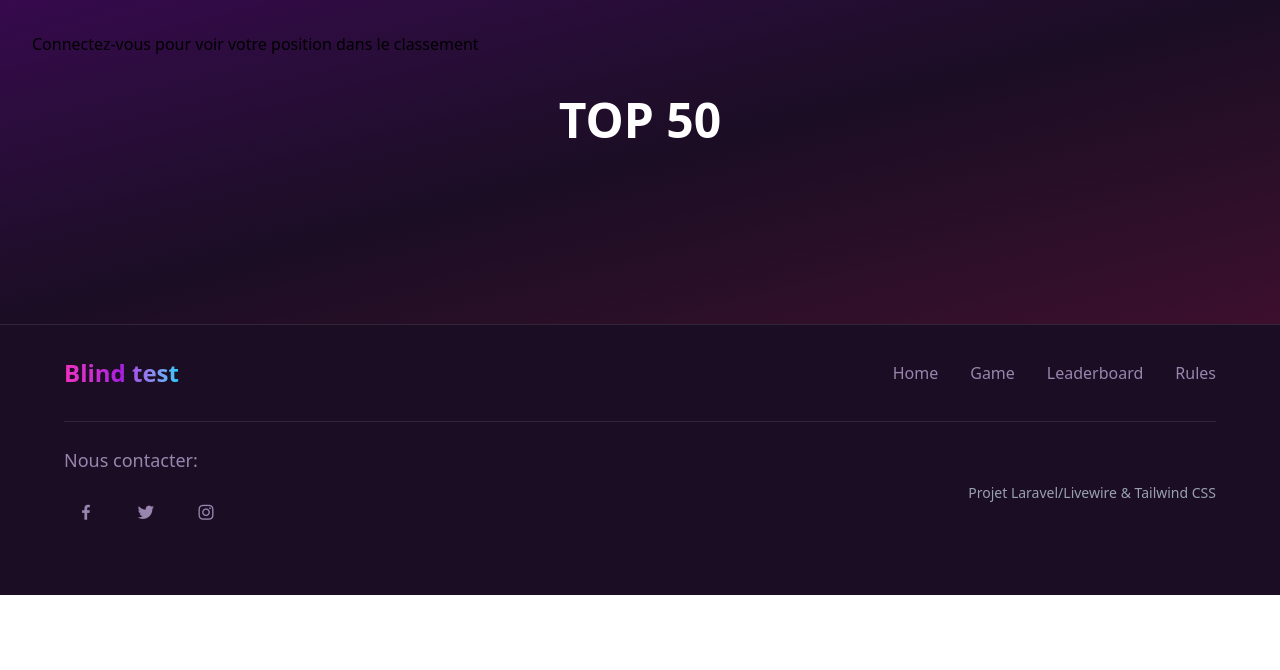
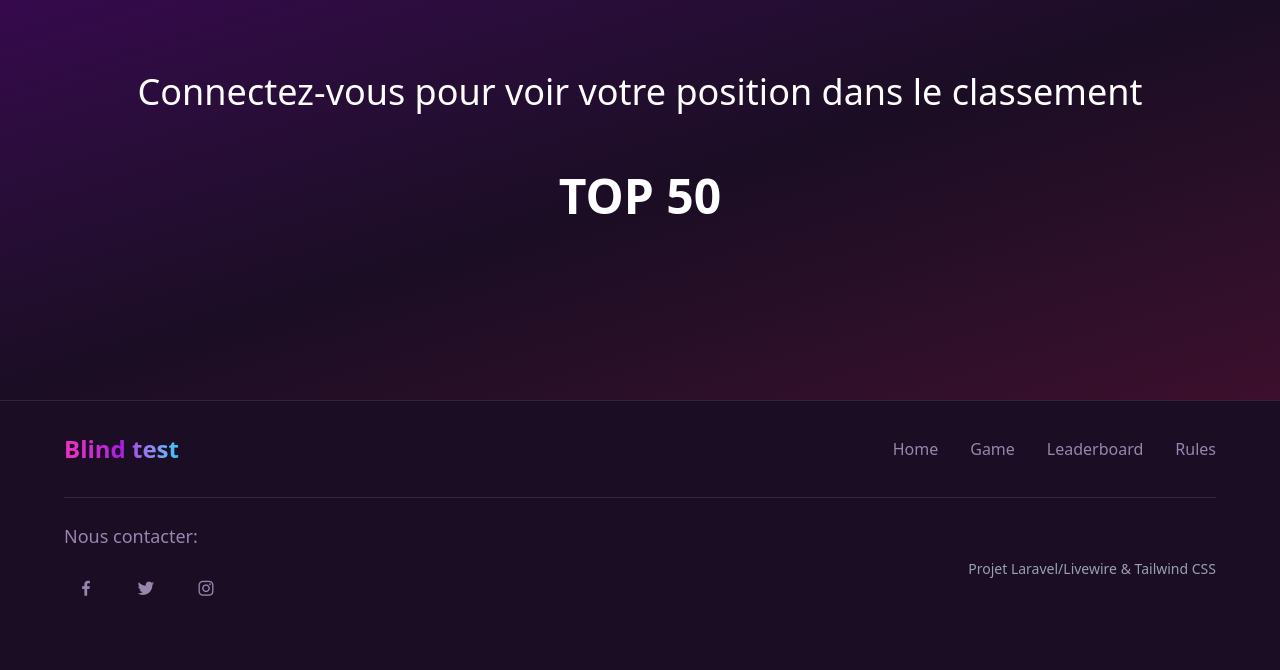
Before and after one commit to MahCelestine/MahieuxCelestineLivewire, a Laravel app: page /leaderboard in a window 1280 px wide. Shown: the part 72-742 px from the top of the page. Run offline with Laravel 12, Linux system fonts and the light colour scheme; data that the repository does not hold is empty; style sheets or scripts are compiled from the project's sources; some libraries are stand-ins or nearby versions.

Commit message:
modif css leaderboard

```diff
--- a/resources/views/livewire/leaderboard-page.blade.php
+++ b/resources/views/livewire/leaderboard-page.blade.php
@@ -21,9 +21,9 @@
             </tbody>
         </table>
     @elseif($is_connected)
-        <p>Vous n'avez pas encore de score enregistré</p>
+        <p class="text-3xl md:text-4xl text-white mb-15 mt-10 text-center">Vous n'avez pas encore de score enregistré</p>
     @elseif(!$is_connected)
-        <p>Connectez-vous pour voir votre position dans le classement</p>
+        <p class="text-3xl md:text-4xl text-white mb-15 mt-10 text-center">Connectez-vous pour voir votre position dans le classement</p>
     @endif
     <h1 class="text-4xl md:text-5xl font-bold text-white text-center mb-15 mt-10">TOP 50</h1>
 
```
